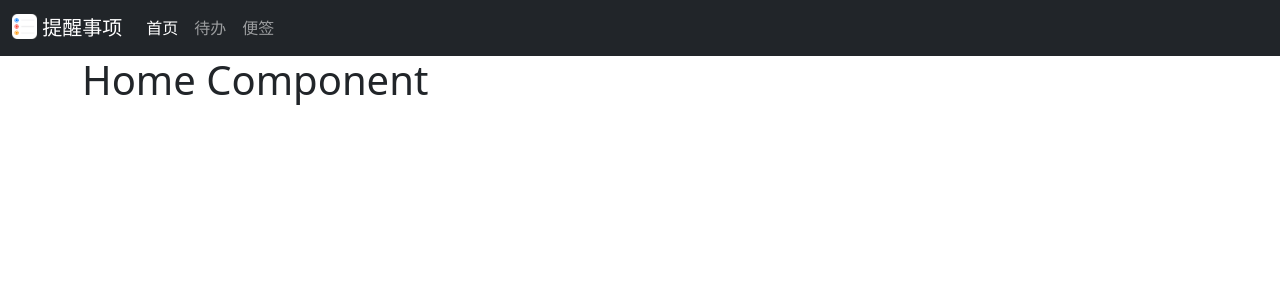
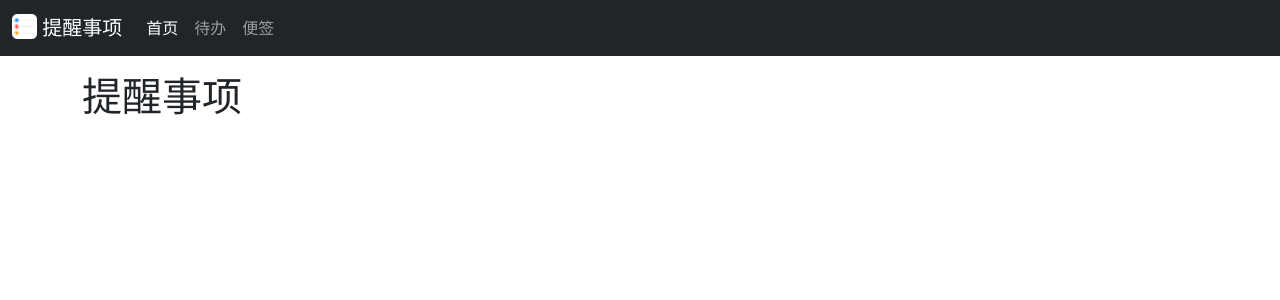
Before and after one commit to ChrisKimZHT/Todo-List-Frontend, a React (Create React App) app: page / in a window 1280 px wide. Shown: the top 300 px of the page. Built offline with nearby package versions, Linux system fonts and the light colour scheme.

Commit message:
[refactor]: 解决编译警告

```diff
--- a/src/components/DisplayTodo.jsx
+++ b/src/components/DisplayTodo.jsx
@@ -1,4 +1,4 @@
-import React, { Fragment } from 'react';
+import React from 'react';
 import { Link } from 'react-router-dom';
 
 const DisplayTodo = (props) => {
--- a/src/pages/HomePage.jsx
+++ b/src/pages/HomePage.jsx
@@ -3,7 +3,11 @@ import React, { Component } from 'react';
 class HomePage extends Component {
     state = {}
     render() {
-        return (<h1>Home Component</h1>);
+        return (
+            <React.Fragment>
+                <h1 className="mt-3 mb-3">提醒事项</h1>
+            </React.Fragment>
+        );
     }
 }
 
--- a/src/pages/NewTodoPage.jsx
+++ b/src/pages/NewTodoPage.jsx
@@ -1,4 +1,4 @@
-import React, { Component, Fragment } from 'react';
+import React, { Component } from 'react';
 import { Link } from 'react-router-dom';
 import dayjs from 'dayjs';
 
--- a/src/pages/NotePageDetail.jsx
+++ b/src/pages/NotePageDetail.jsx
@@ -4,7 +4,7 @@ import { Route, Routes, useParams } from 'react-router';
 import EditNote from '../components/EditNote';
 import DisplayNote from '../components/DisplayNote';
 
-class NoteDetail extends Component {
+class NotePageDetailClass extends Component {
     state = {
         noteData: [],
         selectedData: {},
@@ -55,9 +55,13 @@ class NoteDetail extends Component {
     }
 }
 
-export default (props) => (
-    <NoteDetail
-        {...props}
-        params={useParams()}
-    />
-)
+const NotePageDetail = (props) => {
+    return (
+        <NotePageDetailClass
+            {...props}
+            params={useParams()}
+        />
+    );
+}
+
+export default NotePageDetail;
--- a/src/pages/TodoPageDetail.jsx
+++ b/src/pages/TodoPageDetail.jsx
@@ -3,7 +3,7 @@ import { Route, Routes, useParams } from 'react-router';
 import DisplayTodo from '../components/DisplayTodo';
 import EditTodo from '../components/EditTodo';
 
-class TodoPageDetail extends Component {
+class TodoPageDetailClass extends Component {
     state = {
         todoData: [],
         selectedData: {},
@@ -52,9 +52,13 @@ class TodoPageDetail extends Component {
     }
 }
 
-export default (props) => (
-    <TodoPageDetail
-        {...props}
-        params={useParams()}
-    />
-)
+const TodoPageDetail = (props) => {
+    return (
+        <TodoPageDetailClass
+            {...props}
+            params={useParams()}
+        />
+    );
+}
+
+export default TodoPageDetail;
```
